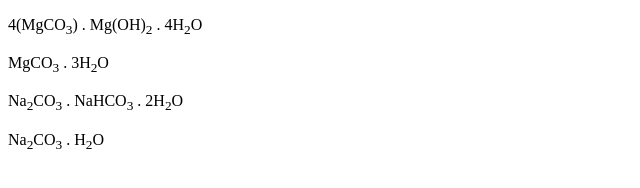
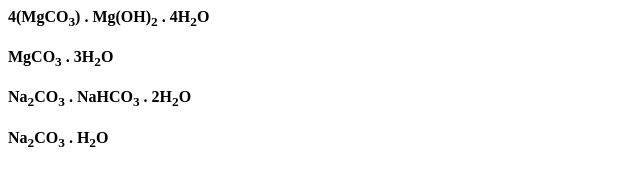
Before and after one commit to IBRAHIMIQBAAl/METAWISE-ASSIGNMENT-6, a plain HTML site: page index.html in a window 1280 px wide. Shown: the whole page, without its empty margins (0-640 px from the left). Drawn offline with Linux system fonts and the light colour scheme.

Commit message:
Update index.html

```diff
--- a/index.html
+++ b/index.html
@@ -6,9 +6,15 @@
     <title>Document</title>
 </head>
 <body>
-    <p>4(MgCO<sub>3</sub>) . Mg(OH)<sub>2</sub> . 4H<sub>2</sub>O</p>
-    <p>MgCO<sub>3</sub> . 3H<sub>2</sub>O </p>
-    <p>Na<sub>2</sub>CO<sub>3</sub> . NaHCO<sub>3</sub> . 2H<sub>2</sub>O</p>
-    <p>Na<sub>2</sub>CO<sub>3</sub> . H<sub>2</sub>O</p>
+    <strong>4(MgCO<sub>3</sub>) . Mg(OH)<sub>2</sub> . 4H<sub>2</sub>O</strong>
+    <br>
+    <br>
+    <strong>MgCO<sub>3</sub> . 3H<sub>2</sub>O </strong>
+    <br>
+    <br>
+    <strong>Na<sub>2</sub>CO<sub>3</sub> . NaHCO<sub>3</sub> . 2H<sub>2</sub>O</strong>
+    <br>
+    <br>
+    <strong>Na<sub>2</sub>CO<sub>3</sub> . H<sub>2</sub>O</strong>
 </body>
 </html>
```
